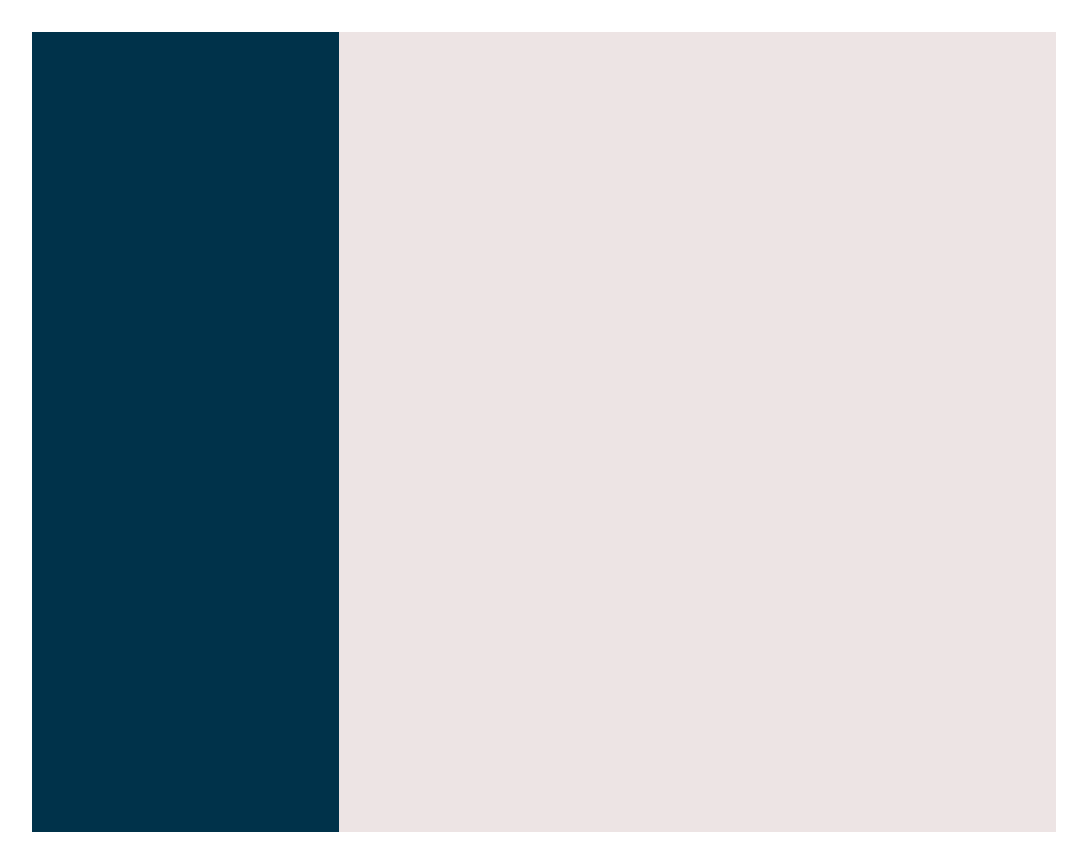
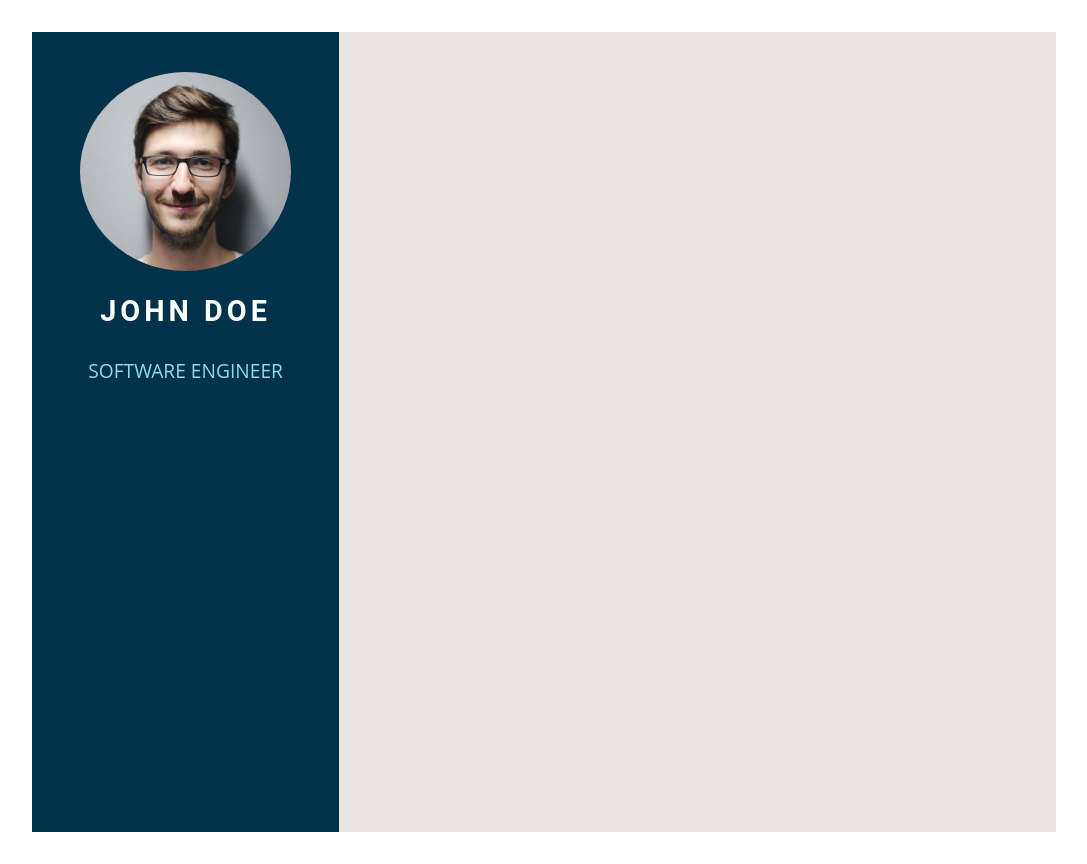
Before and after one commit to tutelary1105/1111-sweb-1N-demo-211411011, a plain HTML site: page demo/w09_11/resume_11.html in a window 1280 px wide. Shown: the whole page, without its empty margins (96-1183 px from the left). Drawn offline with Linux system fonts and the light colour scheme.

Commit message:
W09-P4: Resume, show .profile with photo, name, career

```diff
--- a/demo/w09_11/css/style_11.css
+++ b/demo/w09_11/css/style_11.css
@@ -549,6 +549,30 @@ Resume
     height: 100%;
 }
 
+.left-content {
+    padding: 2.5rem 3rem;
+}
+
+.profile img {
+    width: 100%;
+    border-radius: 50%;
+}
+
+.name {
+    font-size: 1.8rem;
+    color: white;
+    padding: 1.2rem 0;
+    text-align: center;
+    text-transform: uppercase;
+}
+
+.career {
+    font-size: 1.2rem;
+    text-align: center;
+    text-transform: uppercase;
+    color: #94d9ea;
+}
+
 .resume-right {
     background-color: #ede4e4;
     height: 100%;
--- a/demo/w09_11/resume_11.html
+++ b/demo/w09_11/resume_11.html
@@ -9,7 +9,17 @@
   </head>
   <body>
     <section class="main-resume-section">
-      <div class="resume-left"></div>
+      <div class="resume-left">
+        <div class="left-content">
+          <div class="profile">
+            <img src="./images/photo-1-1.PNG" alt="" />
+            <h2 class="name">John Doe</h2>
+            <p class="career">Software Engineer</p>
+          </div>
+          <div class="contact-info"></div>
+          <div class="skill-info"></div>
+        </div>
+      </div>
       <div class="resume-right"></div>
     </section>
   </body>
```
Also changed, not shown: demo/w09_11/multipage_11.html (+5 -2 lines), demo/md/w09_11/w09_p4.png (added), demo/w09_11/images/person-1.jpg (added), demo/w09_11/images/person-2.jpg (added), demo/w09_11/images/person-3.jpg (added), demo/w09_11/images/person-4.jpg (added), demo/w09_11/images/person-5.jpg (added), demo/w09_11/images/person-6.jpg (added), demo/w09_11/images/photo-1-1.PNG (added), 1 other file.
